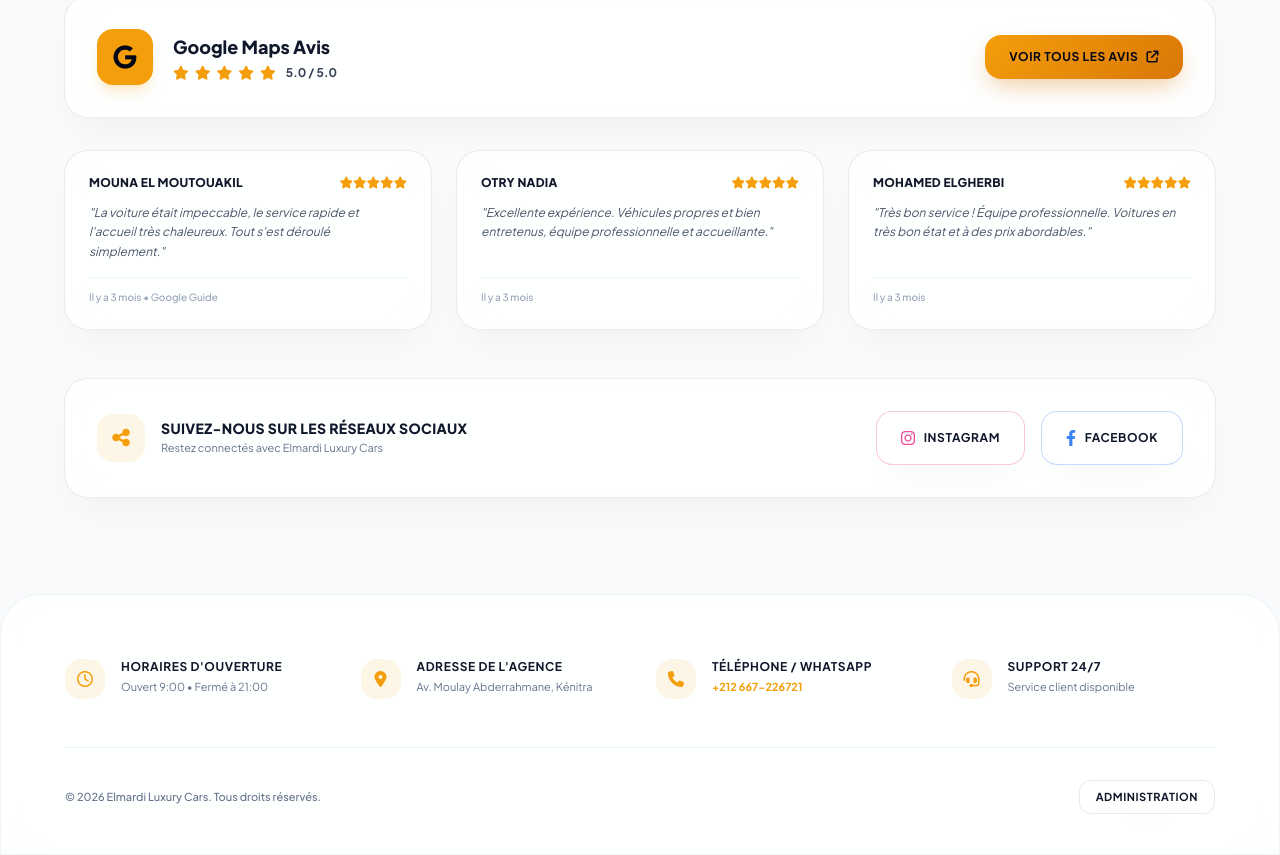
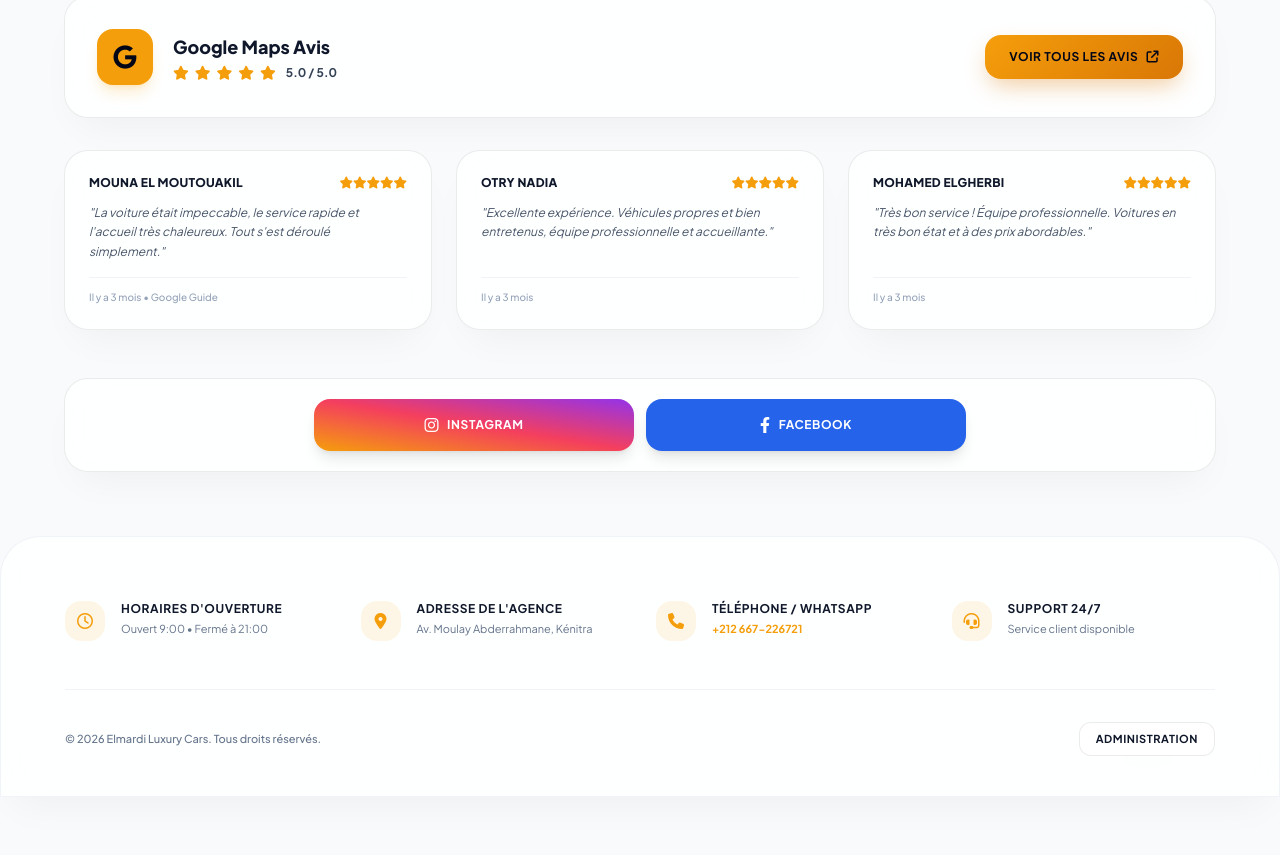
Before and after one commit to brico2web-spec/LocationKenitra, a plain HTML site: page index.html in a window 1280 px wide. Shown: the part 1214-2069 px from the top of the page. After the commit the page ends 2011 px from the top, so only its background shows below. Drawn offline with nearby package versions, Linux system fonts and the light colour scheme; no server answers.

Commit message:
Add files via upload

```diff
--- a/index.html
+++ b/index.html
@@ -200,31 +200,20 @@
         <div id="reviews-container" class="grid grid-cols-1 md:grid-cols-3 gap-6"></div>
     </section>
 
-    <!-- Social Media Section (Instagram & Facebook Horizontal Buttons) -->
+    <!-- Social Media Links Section -->
     <section class="max-w-7xl mx-auto px-4 lg:px-16 py-4 w-full">
-        <div class="glass-card p-6 lg:p-8 rounded-3xl flex flex-col md:flex-row items-center justify-between gap-6">
-            <div class="flex items-center gap-4">
-                <div class="w-12 h-12 rounded-2xl bg-amber-500/10 text-amber-500 flex items-center justify-center text-xl shrink-0">
-                    <i class="fa-solid fa-share-nodes"></i>
-                </div>
-                <div>
-                    <h4 class="font-extrabold text-sm uppercase tracking-wide">Suivez-nous sur les réseaux sociaux</h4>
-                    <p class="text-[11px] text-slate-500 dark:text-slate-400 mt-0.5">Restez connectés avec Elmardi Luxury Cars</p>
-                </div>
-            </div>
-            <div class="flex flex-wrap items-center justify-center gap-4">
-                <a href="https://instagram.com" target="_blank" class="px-6 py-3.5 rounded-2xl glass-card text-xs font-bold uppercase tracking-wider flex items-center gap-2 hover:bg-pink-500 hover:text-white transition group border border-pink-500/30">
-                    <i class="fa-brands fa-instagram text-pink-500 group-hover:text-white text-base"></i> Instagram
-                </a>
-                <a href="https://facebook.com" target="_blank" class="px-6 py-3.5 rounded-2xl glass-card text-xs font-bold uppercase tracking-wider flex items-center gap-2 hover:bg-blue-600 hover:text-white transition group border border-blue-500/30">
-                    <i class="fa-brands fa-facebook-f text-blue-500 group-hover:text-white text-base"></i> Facebook
-                </a>
-            </div>
+        <div class="glass-card p-5 rounded-3xl flex items-center justify-center gap-3">
+            <a href="https://instagram.com" target="_blank" class="flex-1 max-w-xs py-3.5 px-6 rounded-2xl bg-gradient-to-tr from-amber-500 via-rose-500 to-purple-600 text-white font-bold text-xs uppercase tracking-wider flex items-center justify-center gap-2 shadow-lg hover:scale-[1.02] transition">
+                <i class="fa-brands fa-instagram text-base"></i> Instagram
+            </a>
+            <a href="https://facebook.com" target="_blank" class="flex-1 max-w-xs py-3.5 px-6 rounded-2xl bg-blue-600 text-white font-bold text-xs uppercase tracking-wider flex items-center justify-center gap-2 shadow-lg hover:scale-[1.02] transition">
+                <i class="fa-brands fa-facebook-f text-base"></i> Facebook
+            </a>
         </div>
     </section>
 
     <!-- Footer -->
-    <footer class="glass-card mt-20 pt-16 pb-10 px-6 lg:px-16 rounded-t-[40px] border-t border-slate-200/50 dark:border-slate-800 text-xs space-y-12">
+    <footer class="glass-card mt-12 pt-16 pb-10 px-6 lg:px-16 rounded-t-[40px] border-t border-slate-200/50 dark:border-slate-800 text-xs space-y-12">
         <div class="max-w-7xl mx-auto grid grid-cols-1 md:grid-cols-2 lg:grid-cols-4 gap-8">
             <div class="flex items-start gap-4">
                 <div class="w-10 h-10 rounded-2xl bg-amber-500/10 text-amber-500 flex items-center justify-center shrink-0 text-base">
```
